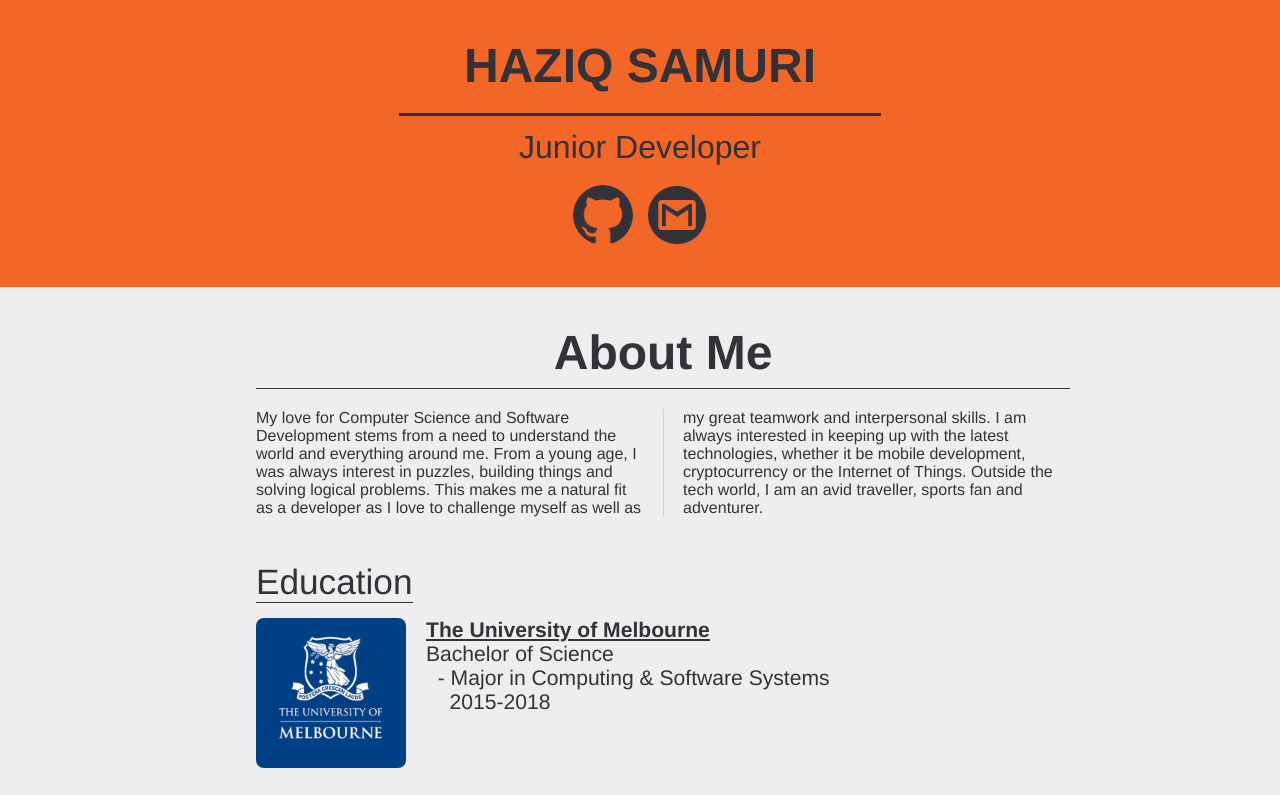
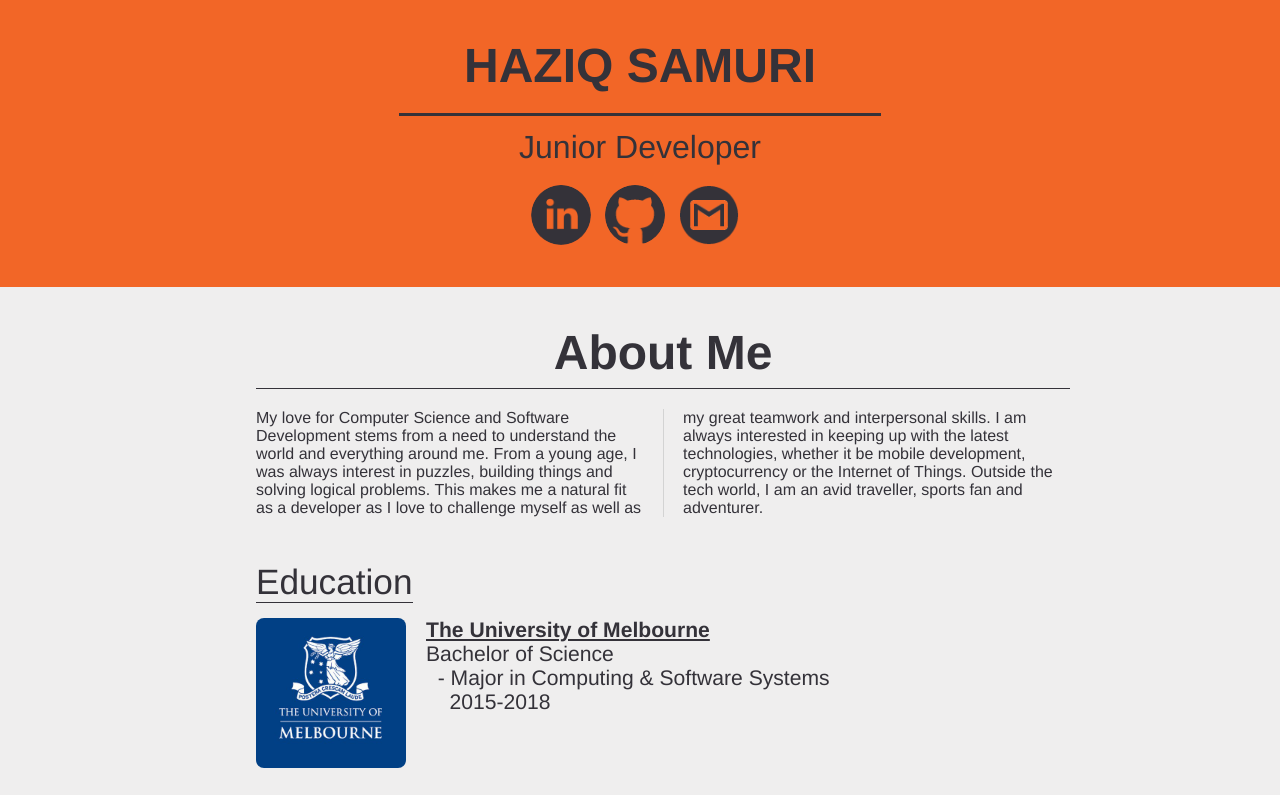
Before and after one commit to haziqsamuri/HaziqSamuriPortfolio, a plain HTML site: page index.html in a window 1280 px wide. Shown: the top 795 px of the page. Drawn offline with Linux system fonts and the light colour scheme.

Commit message:
added LinkedIn button

```diff
--- a/index.html
+++ b/index.html
@@ -12,6 +12,7 @@
                 Junior Developer
             </div>
             <div class="links-container">
+                <a class="linkedin-button" href="https://www.linkedin.com/in/haziq-samuri-375743174/" target="_blank"></a>
                 <a class="git-button" href="https://github.com/msamuri" target="_blank"></a>
                 <a class="email-button" href="mailto:m.haziq.samuri@gmail.com" target="_blank"></a>
             </div>
@@ -284,6 +285,7 @@
                 </div>
 
                 <div class="links-container2">
+                    <a class="linkedin-button" href="https://www.linkedin.com/in/haziq-samuri-375743174/" target="_blank"></a>
                     <a class="git-button" href="https://github.com/msamuri" target="_blank"></a>
                     <a class="email-button" href="mailto:m.haziq.samuri@gmail.com" target="_blank"></a>
                 </div>
--- a/style.css
+++ b/style.css
@@ -51,6 +51,24 @@ body{
     text-align: center;
     width: 100%;
 }
+.linkedin-button{
+    background-image: url(images/linkedin.png);
+    background-size: cover;
+    background-position: center;
+    display: inline-block;
+    border: none;
+    padding: 20px;
+    width: 20px;
+    border-radius: 900px;
+    height: 20px;
+    transition: all 0.3s;
+    cursor: pointer;
+    margin-right: 10px;
+}
+.linkedin-button:hover{
+    background-image: url(images/linkedin-light.png);
+    box-shadow: 0 8px 16px 0 rgba(0,0,0,0.2), 0 6px 20px 0 rgba(0,0,0,0.19);
+}
 .email-button{
     background-image: url(images/email.png);
     background-size: cover;
@@ -64,6 +82,7 @@ body{
     transition: all 0.3s;
     cursor: pointer;
     margin-left: 10px;
+    margin-right: 10px;
 }
 .email-button:hover{
     background-image: url(images/email-light.png);
```
Also changed, not shown: images/linkedin-light.png (added), images/linkedin.png (added). Lines whose indentation alone changed are shown as unchanged.
